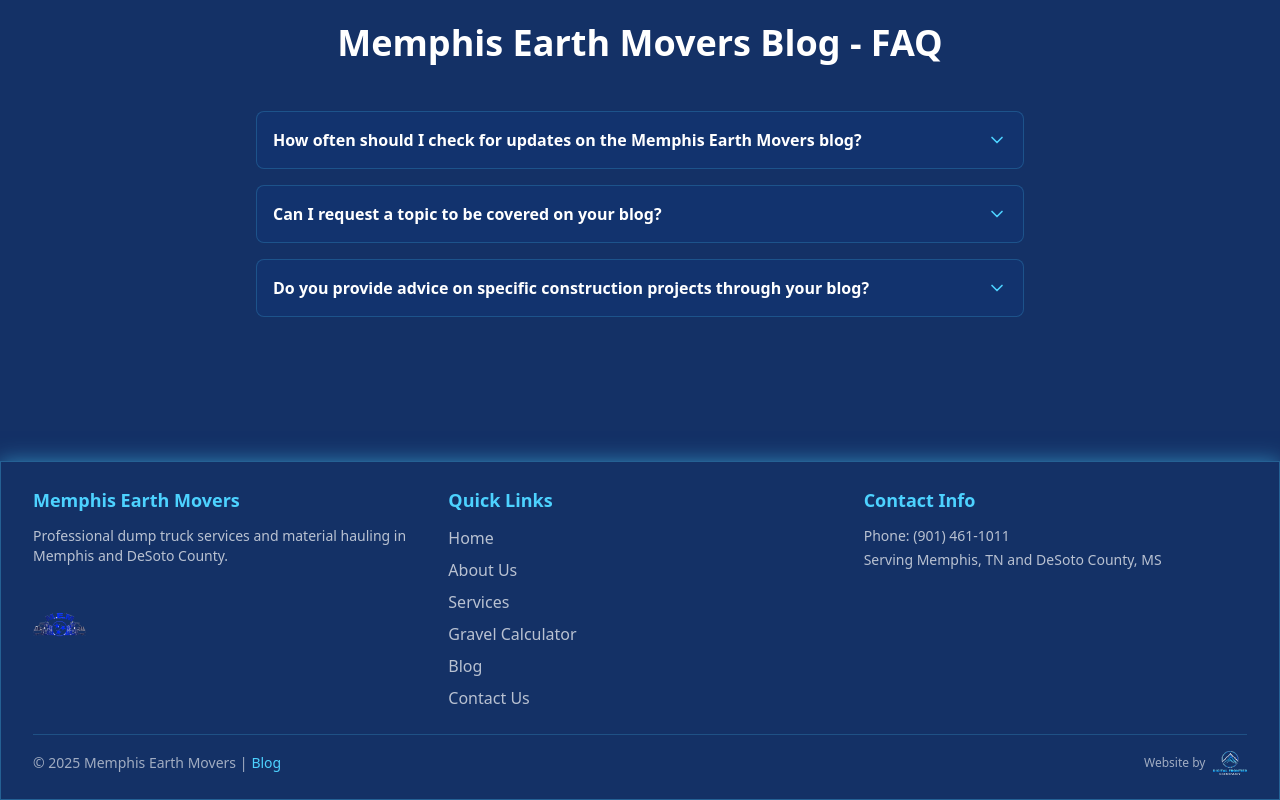
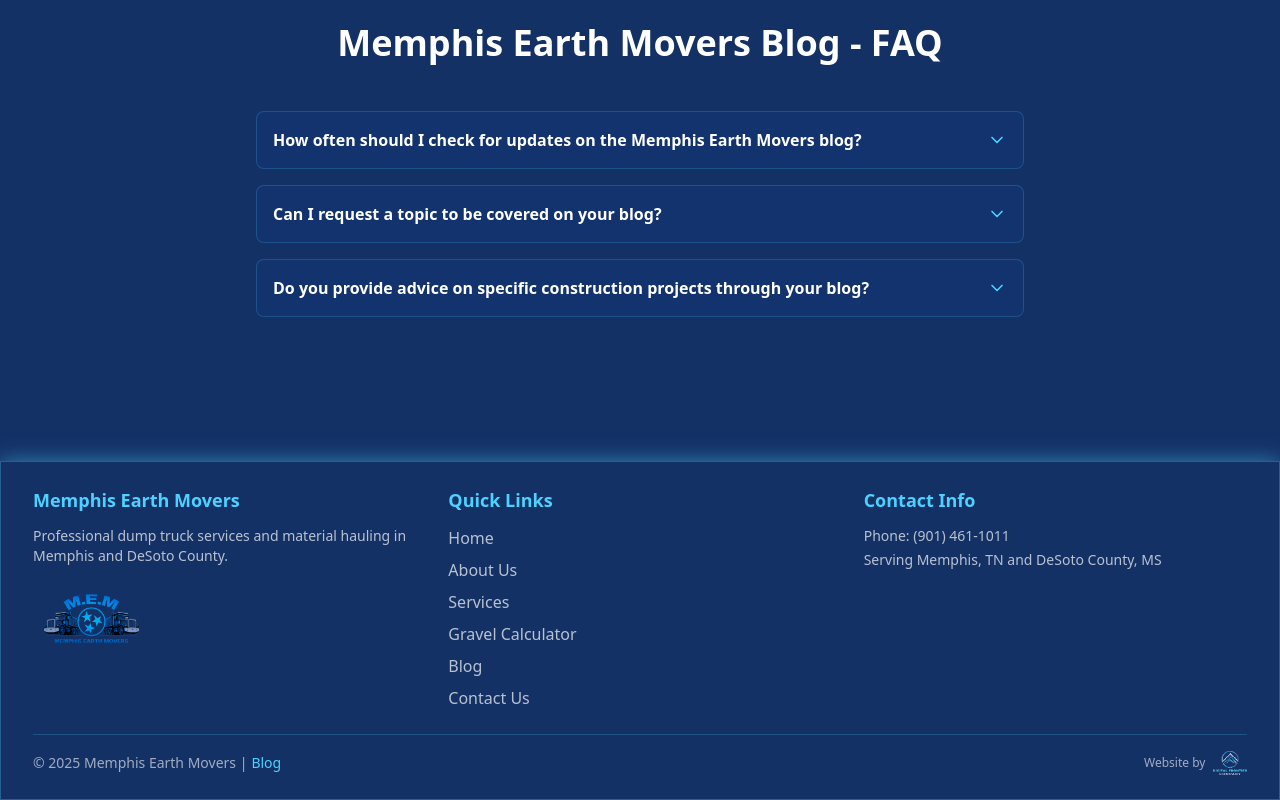
Before and after one commit to Digital-Frontier-Company/memphisearthmoversdotcom, a React (Vite) app: page /blog in a window 1280 px wide. Shown: the part 1649-2449 px from the top of the page. Built offline with nearby package versions, Linux system fonts and the light colour scheme.

Commit message:
Replace footer logo
Replaced the footer logo with the provided image, maintaining the same size and positioning.

```diff
--- a/src/components/Footer.tsx
+++ b/src/components/Footer.tsx
@@ -13,7 +13,7 @@ const Footer = () => {
               Professional dump truck services and material hauling in Memphis and DeSoto County.
             </p>
             <img
-              src="/lovable-uploads/0fa41318-0d81-4882-a703-45c09d1349ff.png"
+              src="/lovable-uploads/5851e506-bd41-4c07-aa03-472ffceb9fc1.png"
               alt="Memphis Earth Movers Logo"
               className="h-16 md:h-20 w-auto"
             />
```
Also changed, not shown: public/lovable-uploads/5851e506-bd41-4c07-aa03-472ffceb9fc1.png (added).
